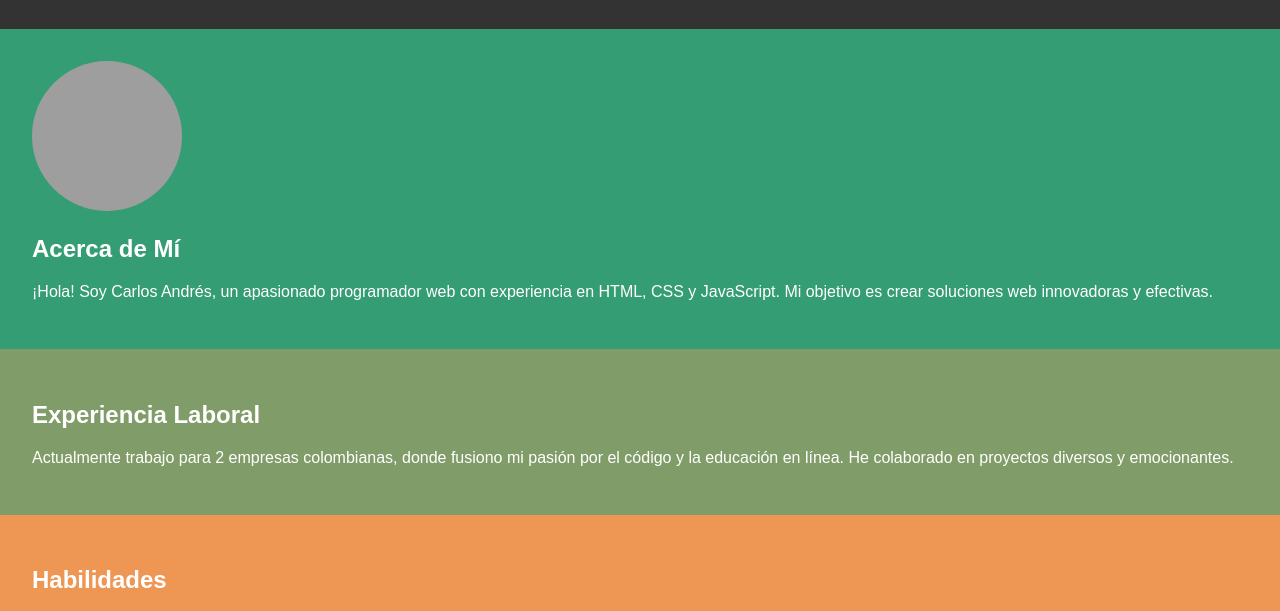
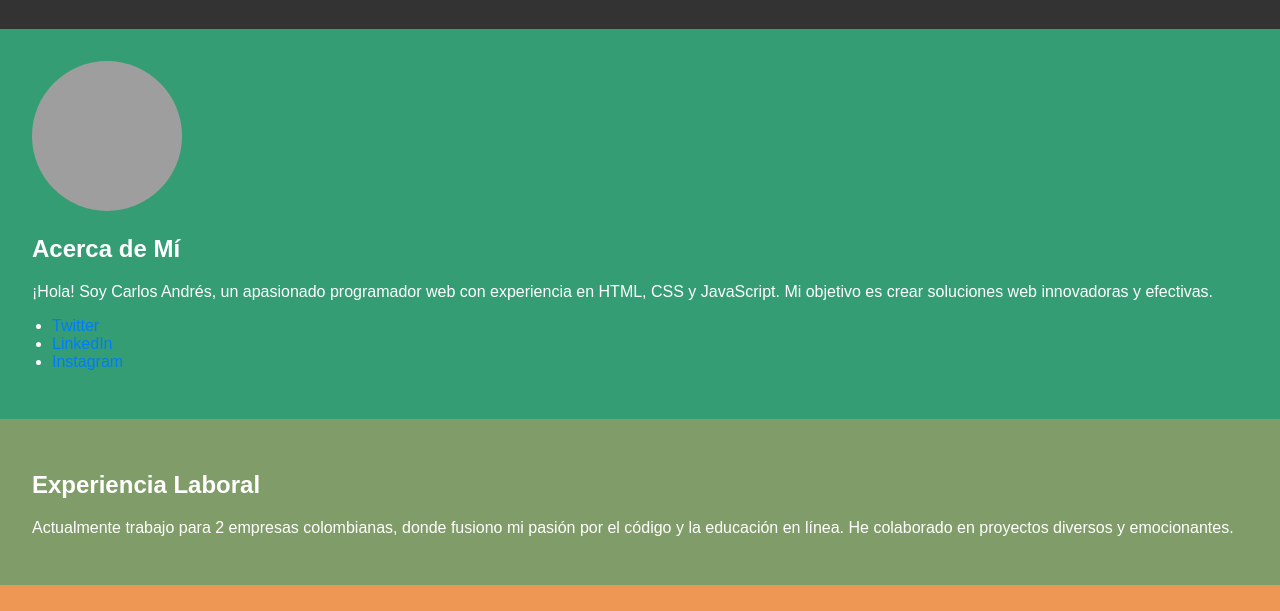
Before and after one commit to CarlosRamirez14/mi_primera_p-gina_web, a plain HTML site: page index.html in a window 1280 px wide. Shown: the part 117-728 px from the top of the page. Drawn offline with Linux system fonts and the light colour scheme; grey boxes are pictures that could not be loaded.

Commit message:
Update index.html

```diff
--- a/index.html
+++ b/index.html
@@ -70,6 +70,11 @@
             <img src="https://images.unsplash.com/photo-1517694712202-14dd9538aa97?ixlib=rb-4.0.3&ixid=M3wxMjA3fDB8MHxwaG90by1wYWdlfHx8fGVufDB8fHx8fA%3D%3D&auto=format&fit=crop&w=870&q=80" alt="Mi Foto de Perfil" width="150" height="150">
             <h2>Acerca de Mí</h2>
             <p>¡Hola! Soy Carlos Andrés, un apasionado programador web con experiencia en HTML, CSS y JavaScript. Mi objetivo es crear soluciones web innovadoras y efectivas.</p>
+            <ul>
+                <li><a href="https://twitter.com/tuusuario" target="_blank">Twitter</a></li>
+                <li><a href="https://www.linkedin.com/in/tuusuario" target="_blank">LinkedIn</a></li>
+                <li><a href="https://www.instagram.com/tuusuario" target="_blank">Instagram</a></li>
+            </ul>
         </section>
         <section id="experiencia">
             <h2>Experiencia Laboral</h2>
```
